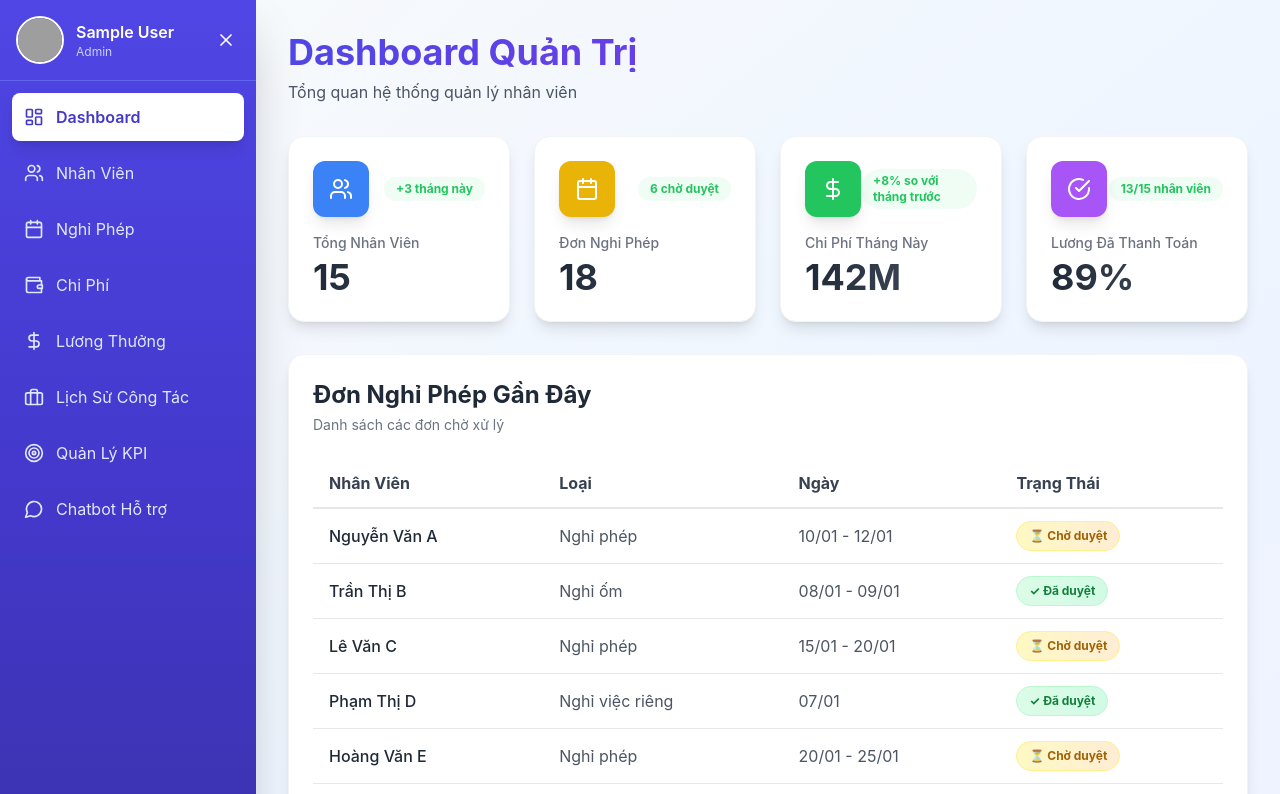
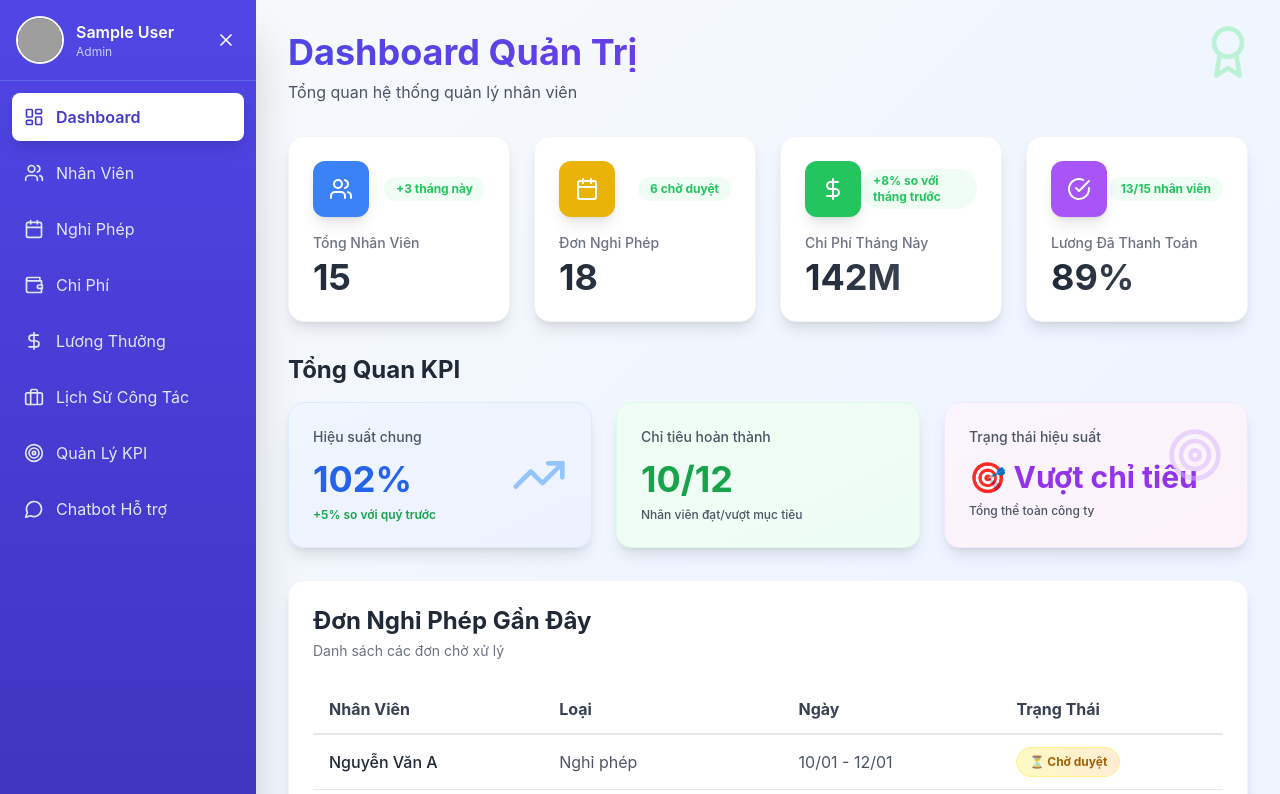
Before and after one commit to Kietnguyen2286/Frontend-dacn, a React (Create React App) app: page /admin in a window 1280 px wide. Shown: the top 794 px of the page. Built offline with nearby package versions, Linux system fonts and the light colour scheme; sample sign-in values are in the browser's storage; grey boxes are pictures that could not be loaded; the HTML template or start-up script is replaced by a standard one.

Commit message:
feat: add KPI summary section to admin dashboard with aggregate metrics

```diff
--- a/src/pages/admin/AdminDashboard.js
+++ b/src/pages/admin/AdminDashboard.js
@@ -1,6 +1,6 @@
 import React from 'react';
 import Layout from '../../components/Layout';
-import { Users, Calendar, DollarSign, CheckCircle } from 'lucide-react';
+import { Users, Calendar, DollarSign, CheckCircle, TrendingUp, Target, Award } from 'lucide-react';
 
 const AdminDashboard = () => {
   const stats = [
@@ -45,6 +45,13 @@ const AdminDashboard = () => {
     { id: 8, name: 'Bùi Thị H', type: 'Nghỉ việc riêng', date: '09/01', status: 'pending' },
   ];
 
+  const kpiSummary = {
+    overallPercentage: 102,
+    completedCount: 10,
+    totalEmployees: 12,
+    trend: '+5%'
+  };
+
   return (
     <Layout>
       <div className="animate-fadeIn">
@@ -76,6 +83,43 @@ const AdminDashboard = () => {
               </div>
             );
           })}
+        </div>
+
+        {/* KPI Summary Section */}
+        <div className="mb-8 animate-fadeIn" style={{ animationDelay: '0.1s' }}>
+          <h2 className="text-2xl font-bold text-gray-800 mb-4">Tổng Quan KPI</h2>
+          <div className="grid grid-cols-1 md:grid-cols-3 gap-6">
+            <div className="bg-gradient-to-br from-blue-50 to-indigo-50 rounded-2xl shadow-lg p-6 border border-blue-100 hover:shadow-xl transition-all duration-300">
+              <div className="flex items-center justify-between">
+                <div>
+                  <p className="text-gray-600 text-sm font-medium">Hiệu suất chung</p>
+                  <p className="text-4xl font-bold text-blue-600 mt-3">{kpiSummary.overallPercentage}%</p>
+                  <p className="text-green-600 text-xs font-semibold mt-2">{kpiSummary.trend} so với quý trước</p>
+                </div>
+                <TrendingUp className="w-14 h-14 text-blue-300" />
+              </div>
+            </div>
+
+            <div className="bg-gradient-to-br from-green-50 to-emerald-50 rounded-2xl shadow-lg p-6 border border-green-100 hover:shadow-xl transition-all duration-300">
+              <div>
+                <p className="text-gray-600 text-sm font-medium">Chỉ tiêu hoàn thành</p>
+                <p className="text-4xl font-bold text-green-600 mt-3">{kpiSummary.completedCount}/{kpiSummary.totalEmployees}</p>
+                <p className="text-gray-600 text-xs font-medium mt-2">Nhân viên đạt/vượt mục tiêu</p>
+              </div>
+              <Award className="w-14 h-14 text-green-300 absolute right-6 top-6 opacity-50" />
+            </div>
+
+            <div className="bg-gradient-to-br from-purple-50 to-pink-50 rounded-2xl shadow-lg p-6 border border-purple-100 hover:shadow-xl transition-all duration-300 relative">
+              <div>
+                <p className="text-gray-600 text-sm font-medium">Trạng thái hiệu suất</p>
+                <p className="text-3xl font-bold text-purple-600 mt-3">
+                  {kpiSummary.overallPercentage >= 100 ? '🎯 Vượt chỉ tiêu' : '📊 Trong kế hoạch'}
+                </p>
+                <p className="text-gray-600 text-xs font-medium mt-2">Tổng thể toàn công ty</p>
+              </div>
+              <Target className="w-14 h-14 text-purple-300 absolute right-6 top-6 opacity-50" />
+            </div>
+          </div>
         </div>
 
         {/* Recent Leave Requests */}
```
Also changed, not shown: 11 other files (tests, documents, lock files or other folders).
